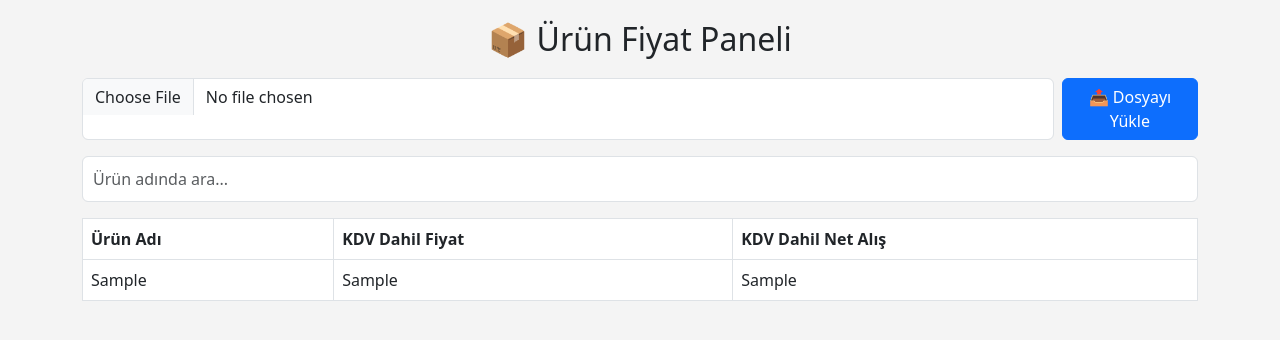
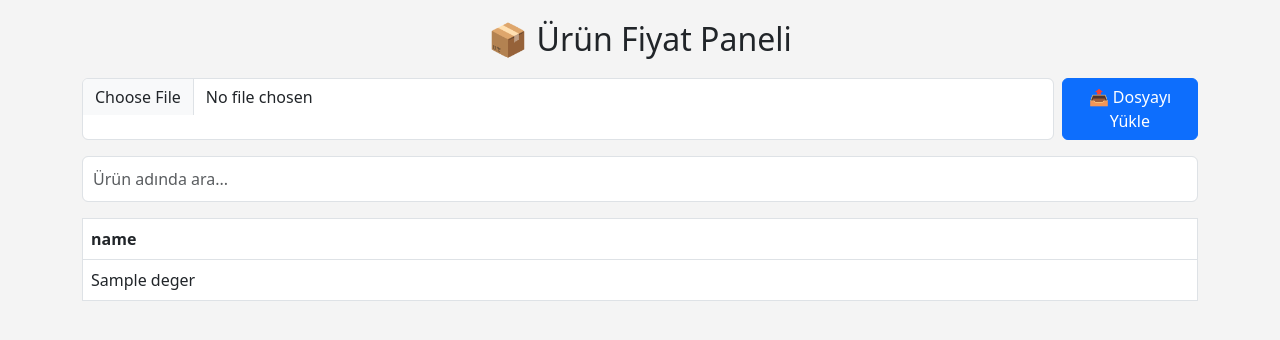
Before and after one commit to TeraH4wk/fiyat-paneli, a Flask app: template templates/index.html in a window 1280 px wide. Shown: the top 340 px of the page. Run offline with Flask 3, Linux system fonts and the light colour scheme; the template is opened without the code that fills it: most values are stand-ins (such as "Sample title", 1, 10 or a date in 2020).

Commit message:
index.html güncellendi

```diff
--- a/templates/index.html
+++ b/templates/index.html
@@ -54,20 +54,20 @@
             <table class="table table-bordered table-hover" id="urunTablosu">
                 <thead>
                     <tr>
-                        <th>Ürün Adı</th>
-                        <th>KDV Dahil Fiyat</th>
-                        <th>KDV Dahil Net Alış</th>
+                      {% for baslik in urunler[0].keys() %}
+                        <th>{{ baslik }}</th>
+                      {% endfor %}
                     </tr>
-                </thead>
-                <tbody>
+                  </thead>
+                  <tbody>
                     {% for urun in urunler %}
-                    <tr>
-                        <td>{{ urun['Ürün Adı'] }}</td>
-                        <td>{{ urun['KDV Dahil Fiyat'] }}</td>
-                        <td>{{ urun['KDV Dahil Net Alış'] }}</td>
-                    </tr>
+                      <tr>
+                        {% for deger in urun.values() %}
+                          <td>{{ deger }}</td>
+                        {% endfor %}
+                      </tr>
                     {% endfor %}
-                </tbody>
+                  </tbody>
             </table>
         </div>
     </div>
```
